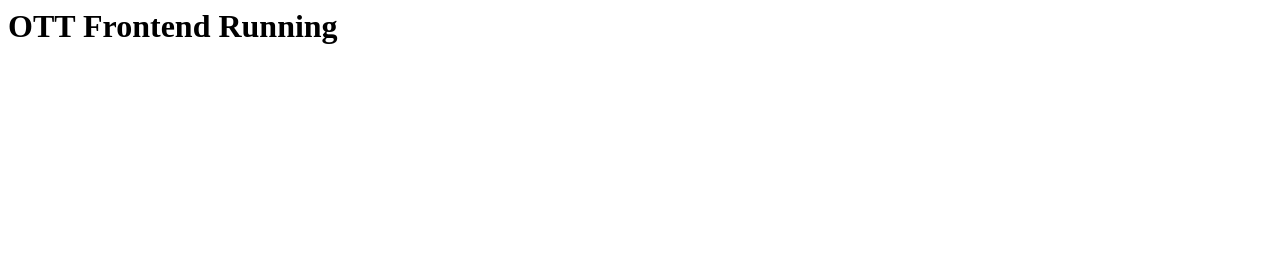
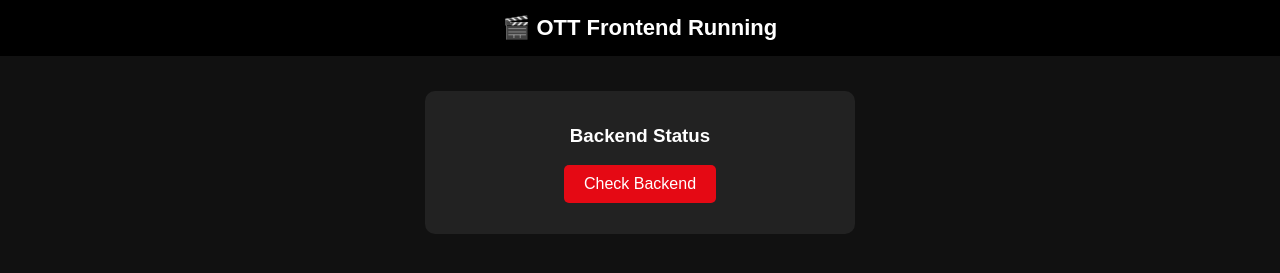
Before and after one commit to prabhuappu1681-jpg/prabhu-ott-fullstack, a plain HTML site: page client/index.html in a window 1280 px wide. Drawn offline with Linux system fonts and the light colour scheme.

Commit message:
Frontend connected to backend

```diff
--- a/client/index.html
+++ b/client/index.html
@@ -1 +1,93 @@
-<h1>OTT Frontend Running</h1>
+<!DOCTYPE html>
+<html lang="en">
+<head>
+  <meta charset="UTF-8" />
+  <title>OTT App</title>
+  <meta name="viewport" content="width=device-width, initial-scale=1.0" />
+
+  <!-- 🔴 BACKEND URL (VERCEL) -->
+  <script>
+    const API_BASE_URL = "https://prabhu-ott-fullstack.vercel.app";
+  </script>
+
+  <style>
+    body {
+      font-family: Arial, sans-serif;
+      background: #111;
+      color: #fff;
+      margin: 0;
+      padding: 0;
+      text-align: center;
+    }
+
+    header {
+      background: #000;
+      padding: 15px;
+      font-size: 22px;
+      font-weight: bold;
+    }
+
+    button {
+      padding: 10px 20px;
+      background: #e50914;
+      border: none;
+      color: white;
+      cursor: pointer;
+      border-radius: 5px;
+      font-size: 16px;
+    }
+
+    button:hover {
+      background: #ff1f2d;
+    }
+
+    .container {
+      padding: 20px;
+    }
+
+    .card {
+      background: #222;
+      margin: 15px auto;
+      padding: 15px;
+      border-radius: 10px;
+      width: 90%;
+      max-width: 400px;
+    }
+
+    .status {
+      color: lightgreen;
+      margin-top: 10px;
+    }
+  </style>
+</head>
+<body>
+
+  <header>🎬 OTT Frontend Running</header>
+
+  <div class="container">
+    <div class="card">
+      <h3>Backend Status</h3>
+      <button onclick="checkBackend()">Check Backend</button>
+      <p id="status" class="status"></p>
+    </div>
+  </div>
+
+  <script>
+    async function checkBackend() {
+      document.getElementById("status").innerText = "Checking...";
+
+      try {
+        const res = await fetch(API_BASE_URL);
+        const data = await res.json();
+
+        document.getElementById("status").innerText =
+          "✅ Backend Connected: " + JSON.stringify(data);
+      } catch (err) {
+        document.getElementById("status").innerText =
+          "❌ Backend not reachable";
+      }
+    }
+  </script>
+
+</body>
+</html>
```
